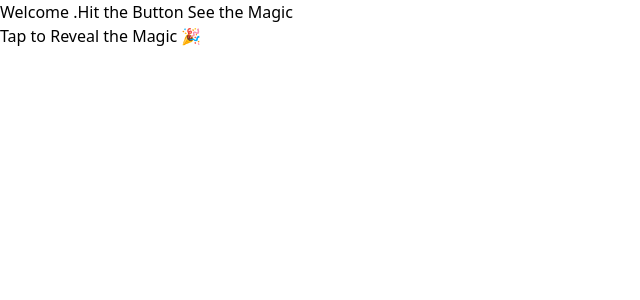
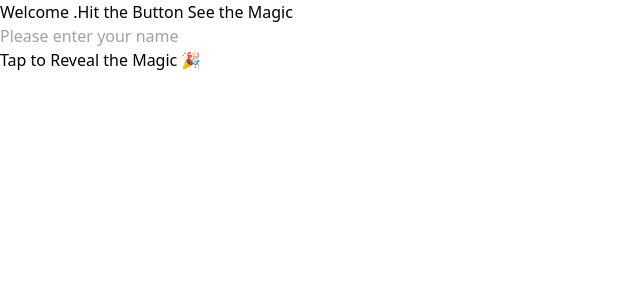
Before and after one commit to appsabhi/Birhtday_wish, a React (Vite) app: page / in a window 1280 px wide. Shown: the top 300 px of the page, without its empty margins (0-640 px from the left). Built offline with nearby package versions, Linux system fonts and the light colour scheme.

Commit message:
updated with new input element added

```diff
--- a/src/App.jsx
+++ b/src/App.jsx
@@ -2,11 +2,13 @@ const App = () => {
   return (
     <div className="w-full h-full sm:w-full md:w-full lg:w-full xl:w-full  bg-gradient-to-tr  from-orange-100  to-green-300  relative  z-10">
       <div className="w-full h-1/2 sm:w-1/2 md:w-1/2 lg:w-1/2 xl:w-1/2   rounded-xl absolute z-20 top-1/2 left-1/2 -translate-x-1/2  -translate-y-1/2  shadow-md shadow-black bg-orange-500">
-        <p className="w-full h-1/3 text-center place-content-center text-xl text-blue-600 ">
+        <p className="w-full h-1/5 text-center place-content-center text-xl text-blue-600 ">
           Welcome .Hit the Button See the Magic
         </p>
-
-        <div className="w-full h-2/3 absolute z-30 sm:w-1/2 md:w-1/2 lg:w-full xl:w-full flex justify-center items-center  ">
+        <div className="w-full h-1/5 flex justify-center sm:w-full md:w-full lg:w-full xl:w-full ">
+          <input className="w-3/4 sm:w-3/4 md:w-3/4  lg:w-1/2 xl:w-1/2 rounded-lg bg-gradient-to-tr from-indigo-500 to-pink-400" type="text"  placeholder="Please enter your name"/>
+        </div>
+        <div className="w-full h-3/5 absolute z-30 sm:w-1/2 md:w-full lg:w-full xl:w-full flex justify-center items-center  md:flex md:justify-center ">
           <button className="w-1/2  sm:w-1/2 md:w-1/2 lg:w-1/2 xl:w-1/2 h-20 bg-green-500 text-center  rounded-lg cursor-pointer shadow-inner shadow-black   ">
             {" "}
             Tap to Reveal the Magic 🎉
```
Also changed, not shown: src/components/Birthday_wishing_Page.jsx (added).
